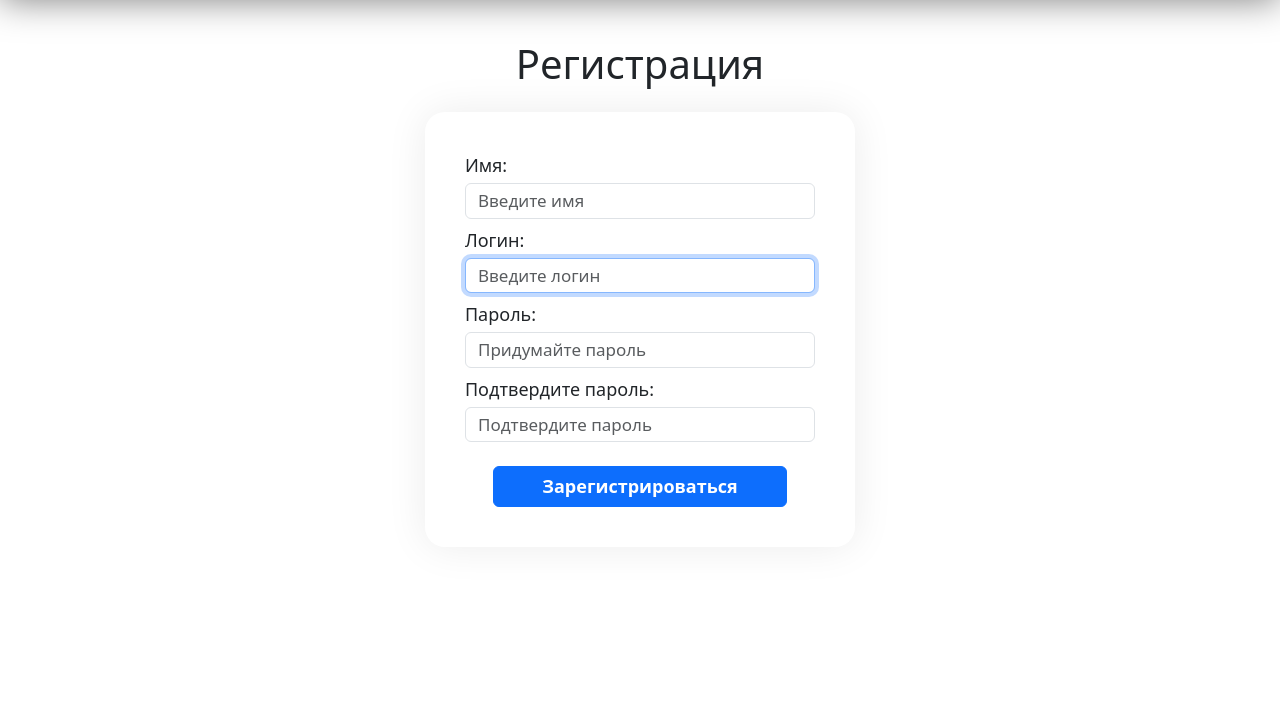
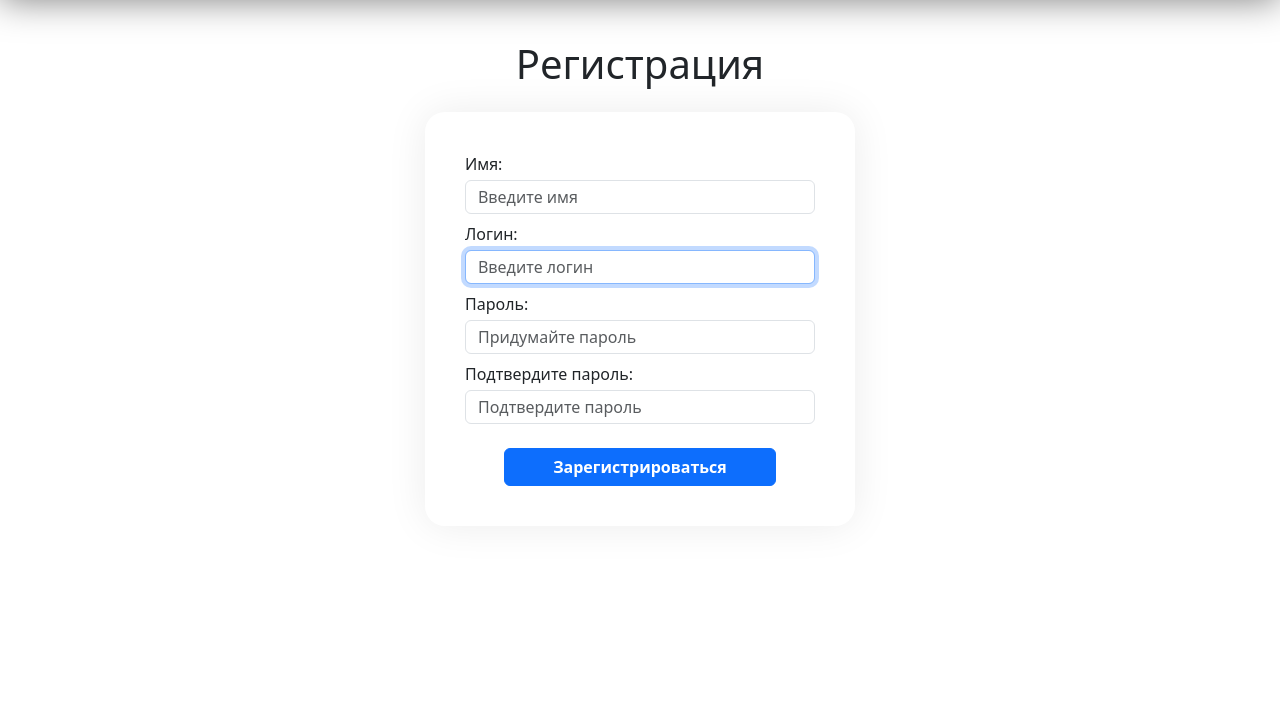
Before and after one commit to tebirenn/factory, a Django app: page /authorize/signup/ in a window 1280 px wide. Shown: the part 80-800 px from the top of the page. Run offline with Django 3.2, Linux system fonts and the light colour scheme; some libraries are stand-ins or nearby versions.

Commit message:
style changes

```diff
--- a/backend/authorize/static/authorize/styles/components/form.css
+++ b/backend/authorize/static/authorize/styles/components/form.css
@@ -11,13 +11,13 @@
     width: 100%;
 }
 .form label {
-    font-size: 18px;
+    font-size: 16px;
 }
 .form button {
-    font-size: 18px;
+    font-size: 16px;
 }
 .form-control {
-    font-size: 17px;
+    font-size: 16px;
 }
 
 .errors {
@@ -29,3 +29,7 @@
     font-size: 13px;
     color: #f50;
 }
+
+#form-error-reg {
+    width: 40%;
+}
```
Also changed, not shown: backend/authorize/static/authorize/styles/pages/base.css (line endings or trailing spaces).
